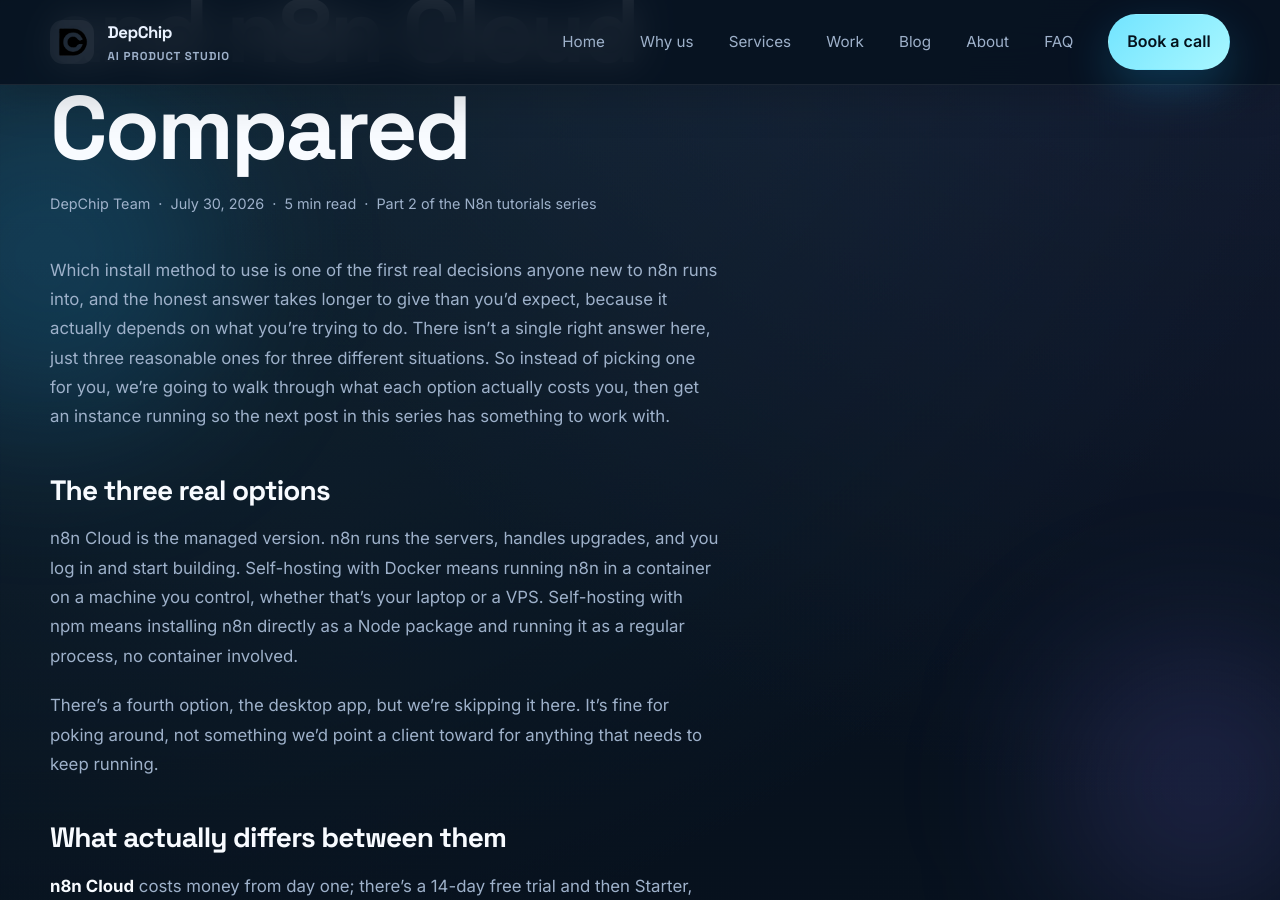
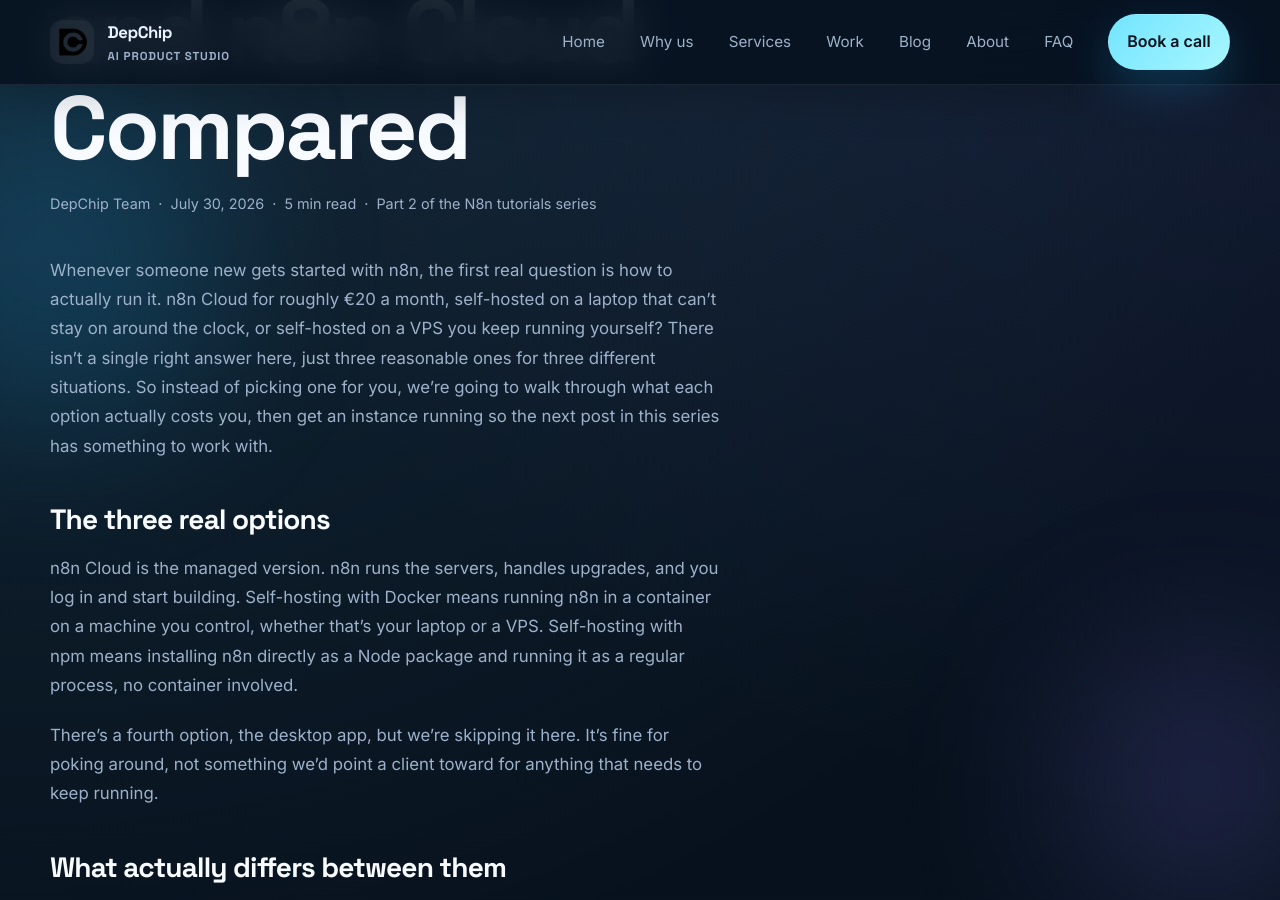
Before and after one commit to depchip/DepChip-Website-New, a Jekyll site: the page built from _posts/2026-07-30-installing-n8n-docker-vs-npm-vs-cloud.md, in a window 1280 px wide and 900 px high, scrolled down 438 px. Built offline with Jekyll 4.4.1, drawn with Linux system fonts in a browser that asks for light colours.

Commit message:
Punch up the opening hook, keep it factually grounded
Puts the reader's actual question front and center (cloud vs local
vs VPS) instead of the more removed "one of the first decisions"
framing. Uses n8n Cloud's real Starter price (verified: €20/mo
billed annually, not guessed) rather than a made-up number.

```diff
--- a/_posts/2026-07-30-installing-n8n-docker-vs-npm-vs-cloud.md
+++ b/_posts/2026-07-30-installing-n8n-docker-vs-npm-vs-cloud.md
@@ -8,7 +8,7 @@
 series_order: 2
 ---
 
-Which install method to use is one of the first real decisions anyone new to n8n runs into, and the honest answer takes longer to give than you'd expect, because it actually depends on what you're trying to do. There isn't a single right answer here, just three reasonable ones for three different situations. So instead of picking one for you, we're going to walk through what each option actually costs you, then get an instance running so the next post in this series has something to work with.
+Whenever someone new gets started with n8n, the first real question is how to actually run it. n8n Cloud for roughly €20 a month, self-hosted on a laptop that can't stay on around the clock, or self-hosted on a VPS you keep running yourself? There isn't a single right answer here, just three reasonable ones for three different situations. So instead of picking one for you, we're going to walk through what each option actually costs you, then get an instance running so the next post in this series has something to work with.
 
 ## The three real options
 
```
